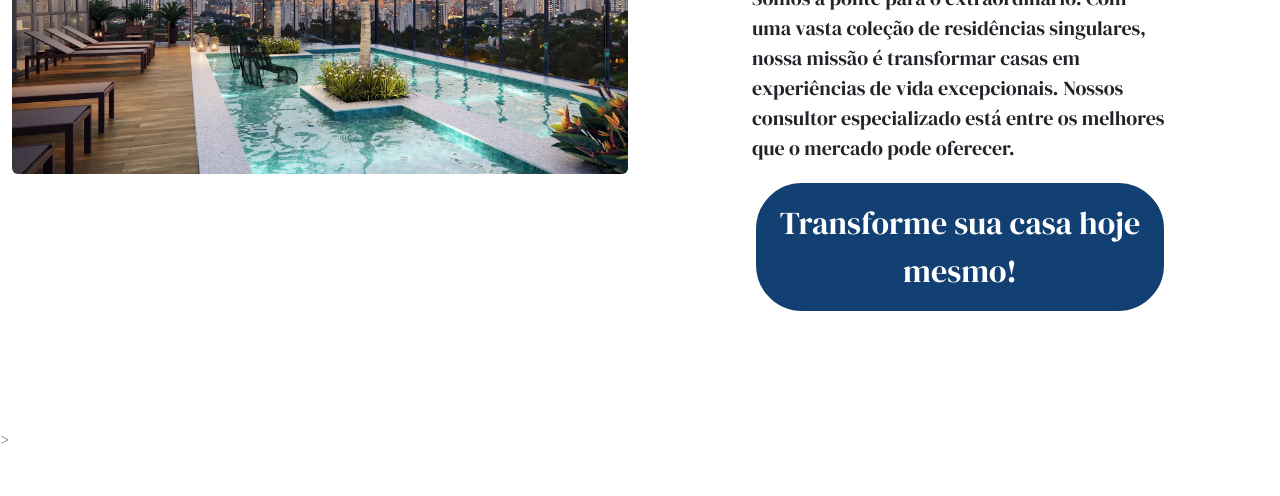
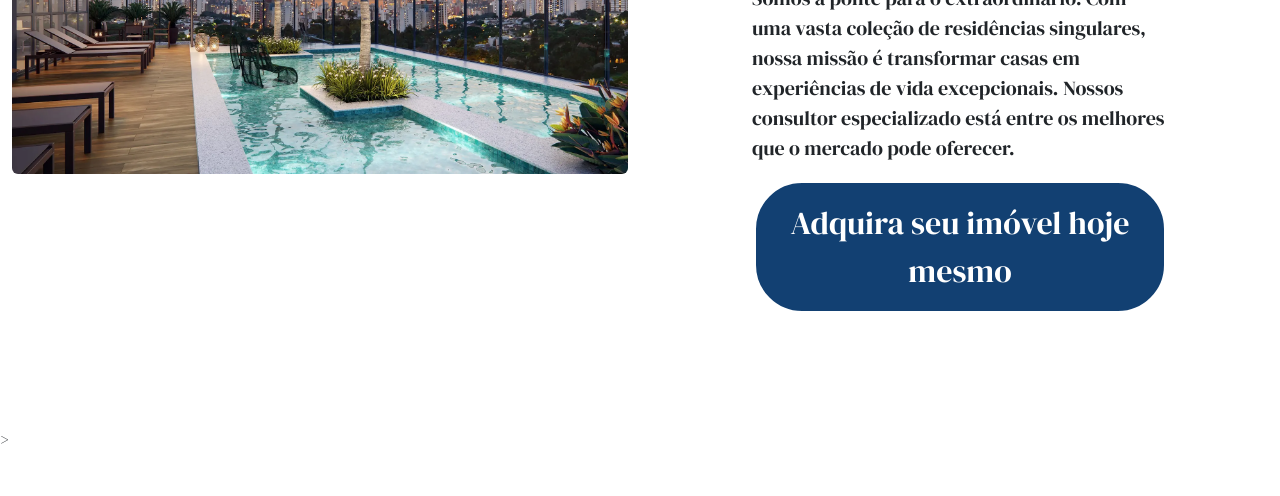
Before and after one commit to Alves77/imoveis-lp, a plain HTML site: page index.html in a window 1280 px wide. Shown: the part 688-1184 px from the top of the page. Drawn offline with nearby package versions, Linux system fonts and the light colour scheme.

Commit message:
texto mudado

```diff
--- a/index.html
+++ b/index.html
@@ -74,7 +74,7 @@
                         singulares, nossa missão é transformar casas em experiências de vida excepcionais. Nossos
                         consultor especializado está entre os melhores que o mercado pode oferecer.</p>
                     <a class="btn fs-2 p-3 btn-blue" href="https://wa.me/5511945304553" target="_blank"
-                        role="button">Transforme sua casa hoje mesmo!</a>
+                        role="button">Adquira seu imóvel hoje mesmo</a>
                 </div>
             </div>
         </div>
```
